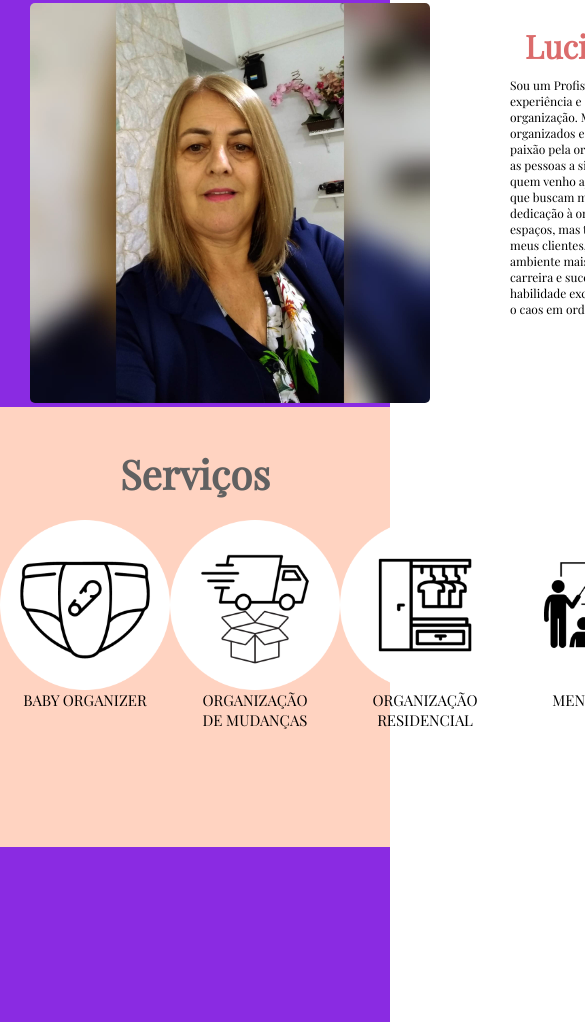
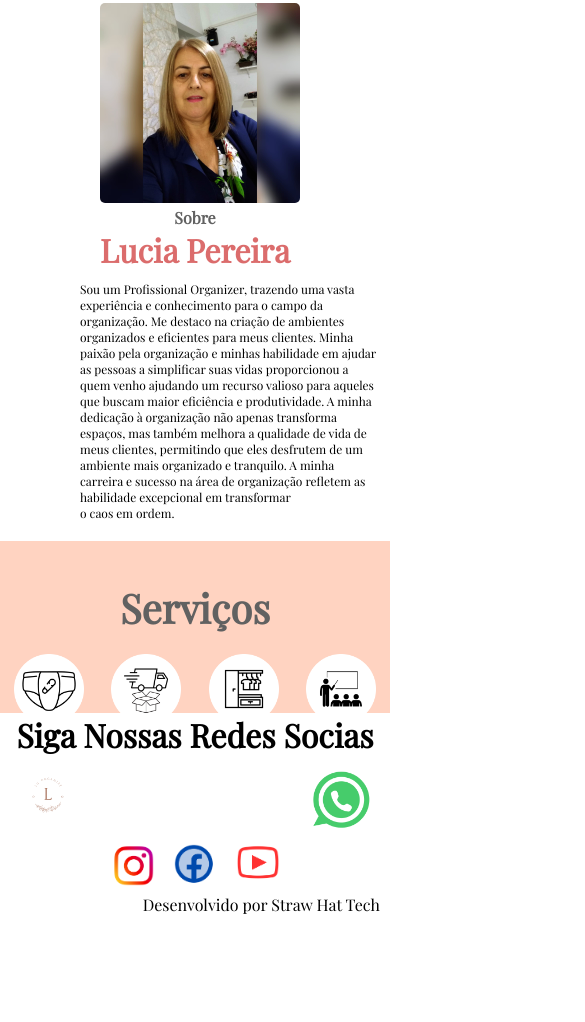
Before and after one commit to pereira13/lu_organizer, a plain HTML site: page index.html in a window 390 px wide. Shown: the part 975-1997 px from the top of the page, 585 px wide, since content can reach past the window. After the commit the page ends 1890 px from the top, so only its background shows below. Drawn offline with nearby package versions, Linux system fonts and the light colour scheme.

Commit message:
commit final do index

```diff
--- a/assents/css/style.css
+++ b/assents/css/style.css
@@ -9,7 +9,7 @@
 .container_body{
     display: grid;
     grid-template-columns: 100%;
-    grid-template-rows: 10% 230% 50%;
+    grid-template-rows: 10% 230% 30%;
     width: 100vw;
     height: 100vh;
 } /* Div do corpo do site */
@@ -202,15 +202,53 @@
 }
 .footer{
     background-color: #ffff;
+    text-align: center;
 
 }
 
+.container_footer{
+    display: grid;
+    width: 100VW;
+    grid-template-columns: auto auto auto auto;
+    align-items: center;
+}
+.logo_footer{
+    grid-column-start: 1;
+
+}
+.logo_footer img{
+    height: 200px;
+}
+.icon_wpp{
+    grid-column-start: 4;
+}
+.icon_wpp img{
+    margin-top: 10px;
+    height: 100px;
+}
+
+.icon_footer{
+    grid-column-start:2 ;
+    grid-column-end: 4;
+    display: flex;
+    flex-direction: row;
+    align-items: center;
+    justify-content: space-evenly;
+}
+
+.icon_footer img{
+    height: 50px;
+}
+.straw{
+    text-align: end;
+    margin-right: 10px;
+}
 
 @media screen and (max-width: 420px) {
     .container_body{
         display: grid;
         grid-template-columns: 100%;
-        grid-template-rows: 10% 300% 20%;
+        grid-template-rows: 10% 190% 20%;
         width: 100vw;
         height: 100vh;
     } /* Div do corpo do site */
@@ -275,26 +313,18 @@
     .open{
         display: block;
     }
-    .section{
-        background-color: blueviolet;
-        width: 100vw;
-    }
 
-    .footer{
-        background-color: brown;
-        width: 100vw;
-    }
     .containerproje .slide-container{
         margin: 0 auto;
     }/* div do Banner dentro da tag section*/
 
     .containerproje .slide-container .slide{
-        min-height: 70vh;
+        min-height: 100vh;
         display: flex;
         align-items: center;
         gap: 15px;
         padding: 20px 9%;
-        padding-bottom: 70px;
+        padding-bottom: 10px;
     }/* div referente ao banner  */
 
     .containerproje .slide-container .slide .contentproje{
@@ -319,13 +349,13 @@
 
     .containerproje .slide-container:nth-child(1) .slide{
         background: url("/assents/img/banner_1.jpg");
-        background-size:100vw 70vh;
+        background-size:100vw 100vh;
         background-repeat: no-repeat;
     }/* para colocar as imagens do banner*/
 
     .containerproje .slide-container:nth-child(2) .slide{
         background: url("/assents/img/banner_2.jpg");
-        background-size:100vw 70vh;
+        background-size:100vw 100vh;
         background-repeat: no-repeat;
     }/* para colocar as imagens do banner*/
 
@@ -358,5 +388,113 @@
     .containerproje #next{
         right: 20px;
     }/* botãos dos banner*/
+    .sobre{
+        width: 100vw;
+       margin-bottom: 20px;
+    }
+    .sobre_conteudo{
+        display: flex;
+        flex-direction: column;
+        max-width: 100vw;
+        margin: 0 auto;
 
+    }
+    .img_sobre img{
+        width: 200px;
+        height: 200px;
+        border-radius: 5px;
+        margin-left: 100px;
+    }
+    .text_sobre{
+        display: flex;
+        flex-direction: column;
+        text-align: center;
+    }
+    .title_sobre{
+        margin-bottom: 10px;
+        color: #DB6C6C;
+    }
+    .h4_title_sobre{
+        color: #616161;
+    }
+    .conteudo_sobre{
+        width: 300px;
+        margin: 0 auto;
+        margin-left: 80px;
+    }
+    .conteudo_sobre p{
+        font-size: 12px;
+        text-align: left;
+    }
+    .Servicos_main{
+        width: 100vw;
+        background-color: #ffd3c1;
+        height: 200px;
+        padding-top: 40px ;
+    }
+    .title_servicos_index{
+        text-align: center;
+        font-size: 40px;
+        padding-bottom: 20px;
+        color: #616161;
+    }
+    .container_servicos{
+        display: flex;
+        flex-direction: row;
+        justify-content: space-around;
+    }
+    .img_servicos img{
+        height: 70px;
+        width: 70px;
+    }
+    .img_servicos{
+        display: flex;
+        flex-direction: column;
+    }
+    .img_servicos p{
+        font-size: 8px;
+        text-align: center;
+    }
+    .footer{
+        background-color: #ffff;
+        text-align: center;
+
+    }
+
+    .container_footer{
+        display: grid;
+        width: 100VW;
+        grid-template-columns: auto auto auto auto;
+        align-items: center;
+    }
+    .logo_footer{
+        grid-column-start: 1;
+
+    }
+    .logo_footer img{
+        height: 70px;
+    }
+    .icon_wpp{
+        grid-column-start: 4;
+    }
+    .icon_wpp img{
+        margin-top: 10px;
+        height: 70px;
+    }
+
+    .icon_footer{
+        grid-column-start:2 ;
+        grid-column-end: 4;
+        display: flex;
+        flex-direction: row;
+        align-items: center;
+        justify-content: space-evenly;
+    }
+
+    .icon_footer img{
+        height: 50px;
+    }
+    .straw{
+        text-align: end;
+    }
 }
--- a/index.html
+++ b/index.html
@@ -102,15 +102,31 @@
                 <div class="logo_footer">
                     <img src="assents/img/logo.png" alt="">
                 </div>
+                <div class="icon_wpp">
+                    <a href="https://api.whatsapp.com/send/?phone=5511964312731&text&type=phone_number&app_absent=0">
+                    <img src="assents/img/icon_wp.png" alt="" >
+                    </a>
+                </div>
                 <div class="icon_footer">
-                    <div class="icon_redes"></div>
-                    <div class="icon_redes"></div>
-                    <div class="icon_redes"></div>
+                    <div class="icon_redes">
+                        <a href="https://www.instagram.com/lu_organize/">
+                            <img src="assents/img/icon_ig.png" alt="">
+                        </a>
+                    </div>
+                    <div class="icon_redes">
+                        <a href="https://www.instagram.com/lu_organize/">
+                            <img src="assents/img/icon_fb.png" alt="">
+                        </a>
+                    </div>
+                    <div class="icon_redes">
+                        <a href="https://www.instagram.com/lu_organize/">
+                            <img src="assents/img/icon_yt.png" alt="">
+                        </a>
+                    </div>
                 </div>
-                <div class="icon_wpp">
-                    <img src="assents/img/icon_wp.png" alt="">
-                </div>
+
             </div>
+            <p class="straw">Desenvolvido por Straw Hat Tech</p>
         </div>
     </div>
     <script src="assents/js/script_menu.js"></script>
```
